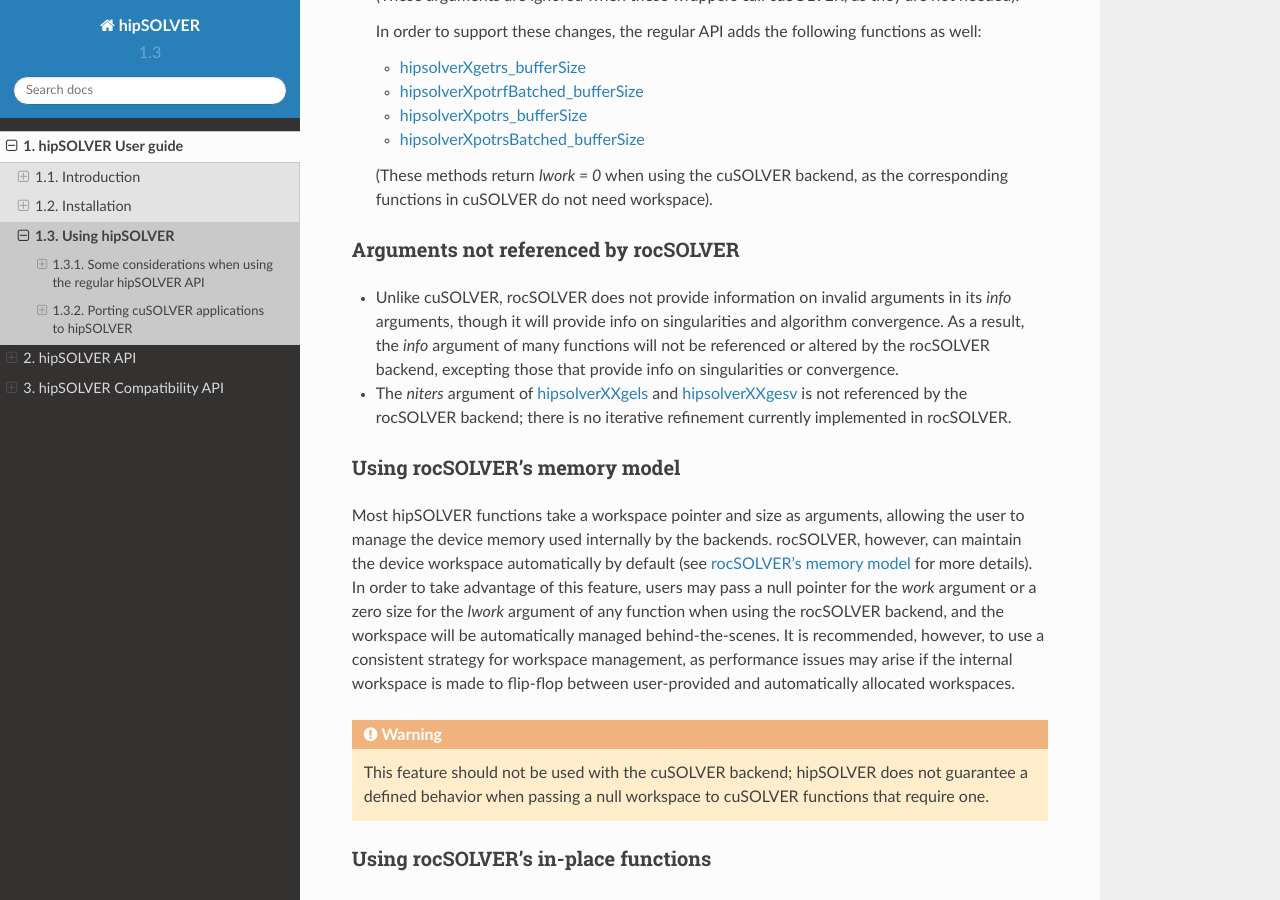
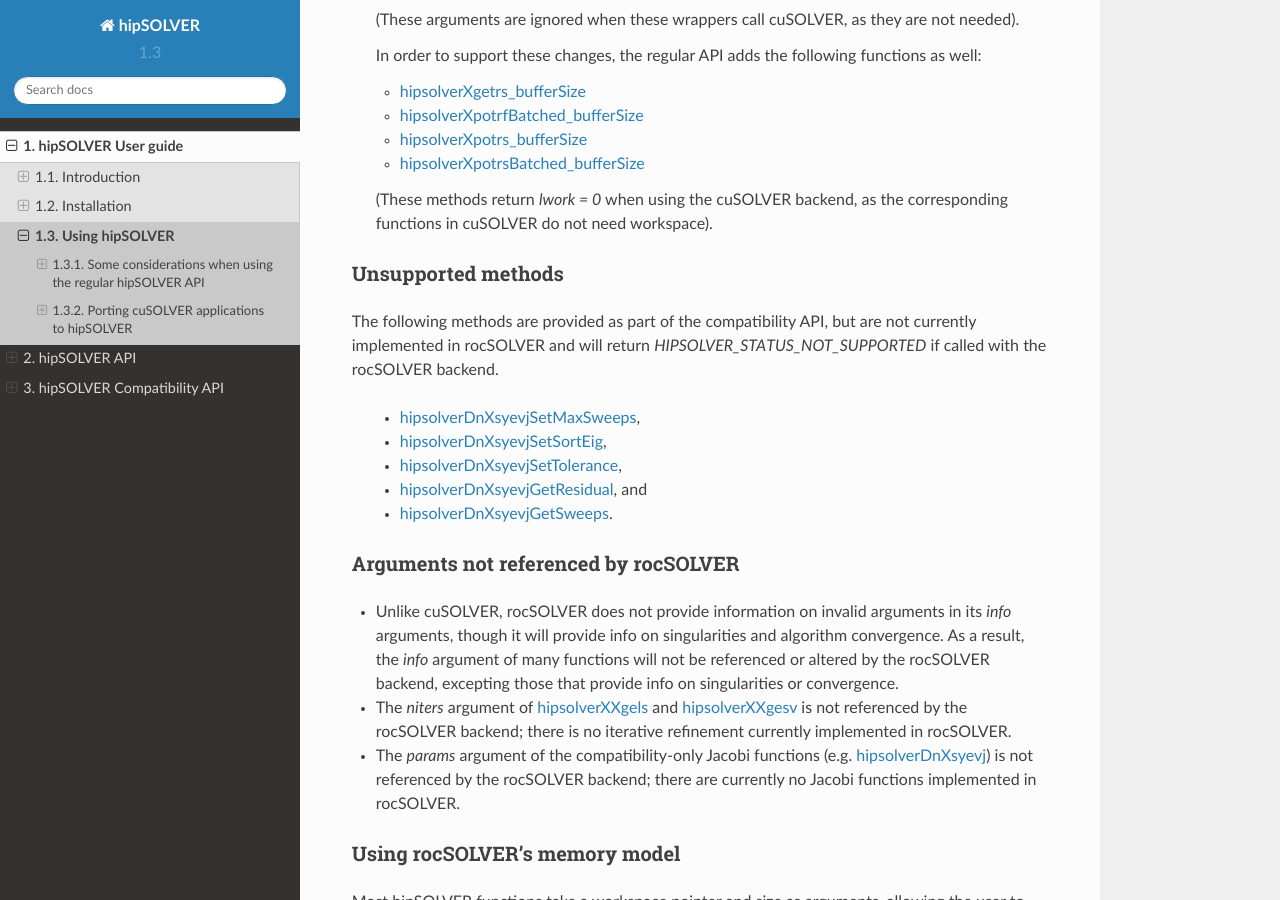
Before and after one commit to ROCm/hipSOLVER, a Sphinx documentation site: the page built from docs/source/userguide_usage.rst, in a window 1280 px wide and 900 px high, scrolled down 1489 px. Built offline with Sphinx 7.4.7 and the Read the Docs theme 2.0.0, drawn with Linux system fonts in a browser that asks for light colours.

Commit message:
Addressed review comments

```diff
--- a/docs/source/userguide_usage.rst
+++ b/docs/source/userguide_usage.rst
@@ -73,6 +73,19 @@ Different signatures and additional API methods
   in cuSOLVER do not need workspace).
 
 
+Unsupported methods
+--------------------
+
+The following methods are provided as part of the compatibility API, but are not currently implemented in rocSOLVER and will
+return `HIPSOLVER_STATUS_NOT_SUPPORTED` if called with the rocSOLVER backend.
+
+  * :ref:`hipsolverDnXsyevjSetMaxSweeps <compat_syevj_set_max_sweeps>`,
+  * :ref:`hipsolverDnXsyevjSetSortEig <compat_syevj_set_sort_eig>`,
+  * :ref:`hipsolverDnXsyevjSetTolerance <compat_syevj_set_tolerance>`,
+  * :ref:`hipsolverDnXsyevjGetResidual <compat_syevj_get_residual>`, and
+  * :ref:`hipsolverDnXsyevjGetSweeps <compat_syevj_get_sweeps>`.
+
+
 Arguments not referenced by rocSOLVER
 --------------------------------------
 
@@ -82,6 +95,9 @@ Arguments not referenced by rocSOLVER
 
 - The `niters` argument of :ref:`hipsolverXXgels <gels>` and :ref:`hipsolverXXgesv <gesv>` is not referenced by the rocSOLVER
   backend; there is no iterative refinement currently implemented in rocSOLVER.
+
+- The `params` argument of the compatibility-only Jacobi functions (e.g. :ref:`hipsolverDnXsyevj <compat_syevj>`) is not
+  referenced by the rocSOLVER backend; there are currently no Jacobi functions implemented in rocSOLVER.
 
 
 .. _mem_model:
```
Also changed, not shown: docs/source/compat_helperfunc.rst (+10 -0 lines), docs/source/userguide_intro.rst (+10 -2 lines), 1 other file.
